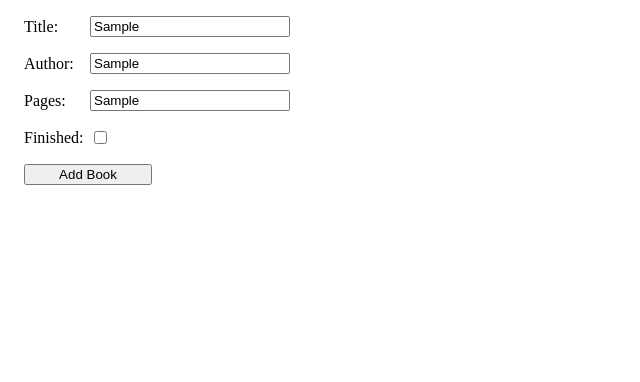
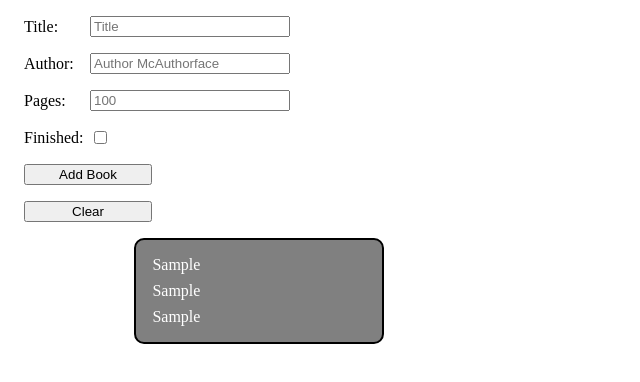
Before and after one commit to ncesare/odin-library, a plain HTML site: page index.html in a window 1280 px wide. Both pictures are taken after typing "Sample", "Sample", "Sample" into the empty fields and a click on the button "Add Book". Shown: the whole page, without its empty margins (0-640 px from the left). Drawn offline with Linux system fonts and the light colour scheme.

Commit message:
Adding books adds element to div.shelf

```diff
--- a/index.html
+++ b/index.html
@@ -19,6 +19,10 @@
         <label for="read">Finished:</label>
         <input type="checkbox" id="read">
         <button type="button" id="add-book">Add Book</button>
+        <button type="button" id="clear">Clear</button>
+    </div>
+    <div id="shelf">
+
     </div>
 </body>
 </html>
--- a/script.js
+++ b/script.js
@@ -1,25 +1,52 @@
-function Book(title, author, pages, read) {
-    this.title = 'test';
-    this.author = author;
-    this.pages = pages;
-    this.read = read;
-    this.info = function() {
-        if (this.read == true) return `${title} by ${author} is ${pages} long and you have read it.`;
-        else if (this.read == false) return `${title} by ${author} is ${pages} long and you have not read it yet.`;
-        else return `${this.title} by ${this.author} is ${this.pages} long.`
-    }
-}
+const shelf = document.querySelector('#shelf');
 
 const textInputs = document.querySelectorAll('input[type="text"]');
 const readInput = document.querySelector('#read');
 
 const addBook = document.querySelector('#add-book');
+
 addBook.addEventListener('click', () => {
     const newBook = new Book();
     textInputs.forEach(input => newBook[input.id] = input.value);
     newBook.read = readInput.checked;
-    console.log(newBook.info());
+    addNewBook(newBook);
+    clear();
 })
+
+document.querySelector('#clear').addEventListener('click', () => clear());
+
+function Book(title, author, pages, read) {
+    this.title = title;
+    this.author = author;
+    this.pages = pages;
+    this.read = read;
+    this.info = function() {
+        return `${this.title} by ${this.author} is ${this.pages} long.`
+    }
+}
+
+function clear() {
+    textInputs.forEach(input => input.value = '');
+    readInput.checked = false;
+}
+
+function addNewBook(newBook) {
+    const bookContainer = document.createElement('div');
+
+    const bookTitle = document.createElement('div');
+    const bookAuthor = document.createElement('div');
+    const bookPages = document.createElement('div');
+
+    bookTitle.textContent = newBook.title;
+    bookAuthor.textContent = newBook.author;
+    bookPages.textContent = newBook.pages;
+
+    bookContainer.classList.add('book');
+    shelf.append(bookContainer);
+    bookContainer.append(bookTitle, bookAuthor, bookPages);
+}
+
+
 
 
 
--- a/styles.css
+++ b/styles.css
@@ -6,7 +6,7 @@
     margin: 16px;
     display: grid;
     grid-template-columns: 50px 200px;
-    grid-template-rows: repeat(5, 1fr);
+    grid-template-rows: repeat(6, 1fr);
     gap: 16px
 }
 
@@ -19,6 +19,24 @@
 }
 
 button {
+    width: 8rem;
     grid-column: 1 / -1;
-    width: 8rem;
 }
+
+#shelf {
+    display: grid;
+    gap: 20px;
+    grid-template-columns: repeat(auto-fit, minmax(100px, 250px));
+    width: 80%;
+    margin: 0 auto;
+}
+
+.book {
+    display: grid;
+    border: 2px solid black;
+    border-radius: 10px;
+    background-color: grey;
+    color: white;
+    padding: 16px;
+    gap: 8px;
+}
```
